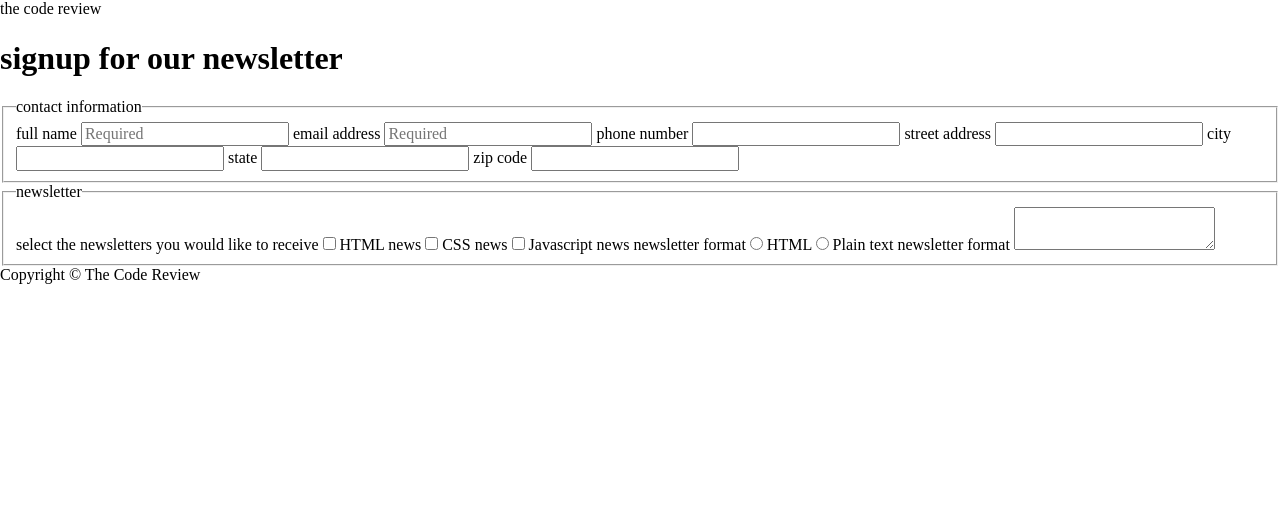
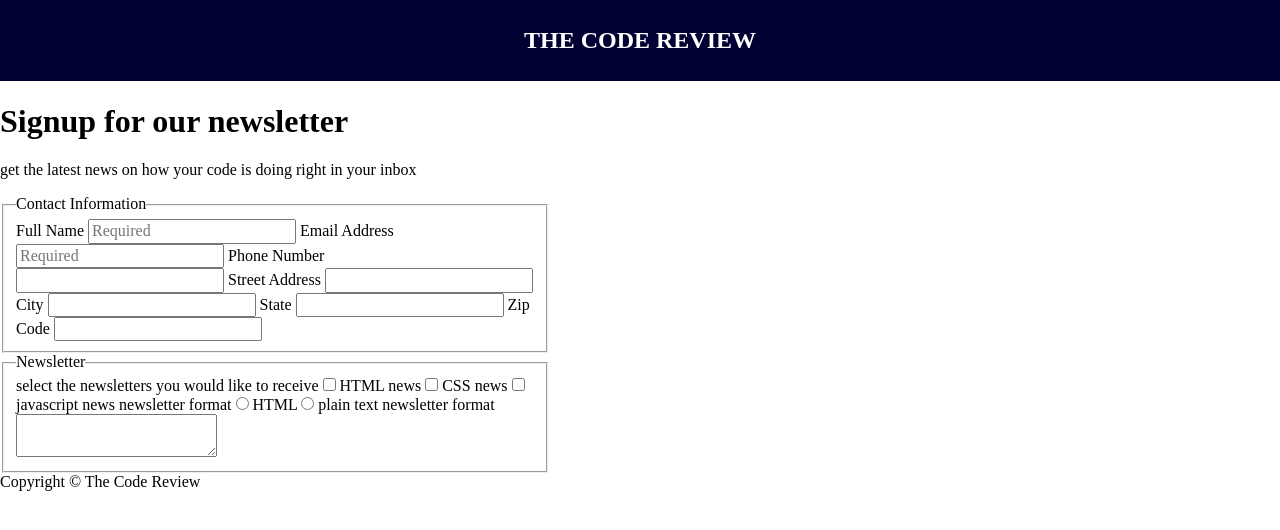
Before and after one commit to canpu/treehouse-frontend-project03, a plain HTML site: page index.html in a window 1280 px wide. Drawn offline with Linux system fonts and the light colour scheme.

Commit message:
Added capitalization

```diff
--- a/css/styles.css
+++ b/css/styles.css
@@ -1,9 +1,53 @@
+/* General Settings */
+* {
+  box-sizing: border-box;
+}
+
+.flex-vertical {
+  display: flex;
+  flex-direction: column;
+}
+
+.flex-horizontal {
+  display: flex;
+  flex-direction: row;
+}
+
+.center-items {
+  justify-content: center;
+}
+
+.center-text {
+  text-align: center;
+}
+
+main {
+  width: 95%;
+  max-width: 550px;
+}
 
 
+/* Header, Footer, Legend, Label */
+.main-header {
+  background-color: #000033;
+  width: 100%;
+  color: white;
+  padding-top: 7px;
+  padding-bottom: 7px;
+  text-transform: uppercase;
+}
 
+.first-letter-capitalized::first-letter {
+  text-transform: uppercase;
+}
 
+.capitalized {
+  text-transform: capitalize;
+}
 
-
+.main-footer, legend {
+  text-transform: capitalize;
+}
 
 /* Mobile */
 
--- a/index.html
+++ b/index.html
@@ -7,51 +7,56 @@
     <link rel="stylesheet" href="css/normalize.css">
     <link rel="stylesheet" href="css/styles.css">
   </head>
-  <body>
+  <body class="flex-vertical">
+    <header class="main-header center-text">
+      <h2 class="webpage-header">the code review</h2>
+    </header>
+    <main class="flex-vertical center-items">
+      <div class="form-wrapper">
         <header>
-      <h>the code review</h2>
+          <h1 class="form-heading first-letter-capitalized">signup for our newsletter</h1>
+          <p>get the latest news on how your code is doing right in your inbox</p>
         </header>
-    <main>
-      <h1>signup for our newsletter</h1>
         <form action="index.html" method="post">
           <fieldset>
-          <legend>contact information</legend>
-          <label for="full-name">full name</label>
+            <legend class="capitalized">contact information</legend>
+            <label class="capitalized" for="full-name">full name</label>
             <input id="full-name" name="full-name" type="text" placeholder="Required">
-          <label for="email-address">email address</label>
+            <label class="capitalized" for="email-address">email address</label>
             <input id="email-address" name="email-address" type="email" placeholder="Required">
-          <label for="phone-number">phone number</label>
+            <label class="capitalized" for="phone-number">phone number</label>
             <input id="phone-number" name="phone-number" type="tel" placeholder="">
-          <label for="address">street address</label>
+            <label class="capitalized" for="address">street address</label>
             <input id="address" name="address" type="text" placeholder="">
-          <label for="city">city</label>
+            <label class="capitalized" for="city">city</label>
             <input id="city" name="city" type="text" placeholder="">
-          <label for="state">state</label>
+            <label class="capitalized" for="state">state</label>
             <input id="state" name="state" type="text" placeholder="">
-          <label for="zip">zip code</label>
+            <label class="capitalized" for="zip">zip code</label>
             <input id="zip" name="zip" type="number" placeholder="">
           </fieldset>
           <fieldset>
-          <legend>newsletter</legend>
-          <label>select the newsletters you would like to receive</label>
+            <legend class="capitalized">newsletter</legend>
+            <label class="first-letter-capitalized">select the newsletters you would like to receive</label>
             <input id="html-news" type="checkbox" name="preferred-newsletter" value="html-news">
             <label for="html-news"><span class="frontend-language">HTML</span> news</label>
             <input id="css-news" type="checkbox" name="preferred-newsletter" value="css-news">
             <label for="css-news"><span class="frontend-language">CSS</span> news</label>
             <input id="js-news" type="checkbox" name="preferred-newsletter" value="js-news">
-          <label for="js-news"><span class="frontend-language">Javascript</span> news</label>
-          <label>newsletter format</label>
+            <label for="js-news"><span class="frontend-language first-letter-capitalized">javascript</span> news</label>
+            <label class="first-letter-capitalized">newsletter format</label>
             <input id="html" type="radio" name="newsletter-format" value="html">
             <label for="html"><span class="frontend-language">HTML</span></label>
             <input id="plain-text" type="radio" name="newsletter-format" value="plain-text">
-          <label for="plain-text">Plain text</label>
-          <label for="customer-liked-topics">newsletter format</label>
+            <label for="plain-text first-letter-capitalized">plain text</label>
+            <label for="customer-liked-topics first-letter-capitalized">newsletter format</label>
             <textarea id="customer-liked-topics" name="customer-liked-topics"></textarea>
           </fieldset>
         </form>
+      <div class="form-wrapper">
     </main>
-    <footer class="main-footer">
-      Copyright &copy; The Code Review
+    <footer class="main-footer capitalized">
+      copyright &copy; the code review
     </footer>
   </body>
 </html>
```
Lines whose indentation alone changed are shown as unchanged.
